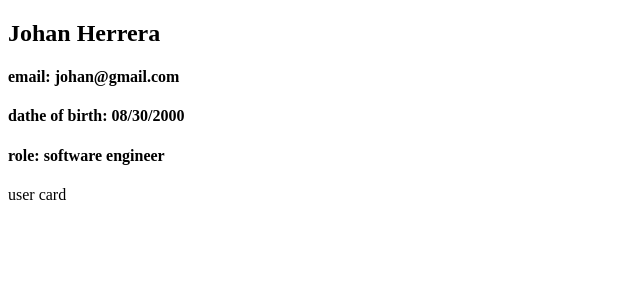
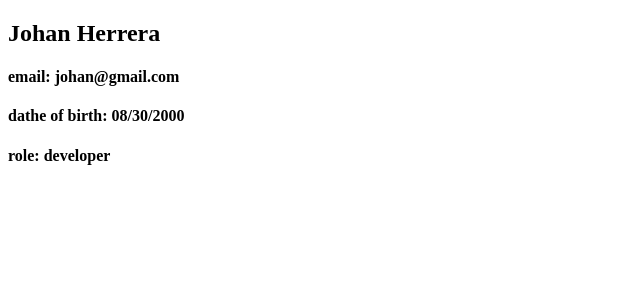
Before and after one commit to Johanh0/GI-React, a React (Vite) app: page / in a window 1280 px wide. Shown: the top 300 px of the page, without its empty margins (0-640 px from the left). Built offline with nearby package versions, Linux system fonts and the light colour scheme.

Commit message:
Challenge medium done.

```diff
--- a/src/App.jsx
+++ b/src/App.jsx
@@ -1,22 +1,15 @@
-import UserCard from "./components/UserCard";
+import BasicInfo from "./components/BasicInfo";
 
 function App() {
   return (
     <>
       <section>
-        <div>
-          <h2>Johan Herrera</h2>
-          <h4>
-            email: <span>johan@gmail.com</span>
-          </h4>
-          <h4>
-            dathe of birth: <span>08/30/2000</span>
-          </h4>
-          <h4>
-            role: <span>software engineer</span>
-          </h4>
-        </div>
-        <UserCard />
+        <BasicInfo
+          name="Johan Herrera"
+          email="johan@gmail.com"
+          dateOfBirth="08/30/2000"
+          role="developer"
+        />
       </section>
     </>
   );
--- /dev/null
+++ b/src/components/BasicInfo.jsx
@@ -0,0 +1,34 @@
+import React from "react";
+
+class BasicInfo extends React.Component {
+  constructor(props) {
+    super(props);
+    this.state = {
+      person: {
+        name: props.name,
+        email: props.email,
+        dateOfBirth: props.dateOfBirth,
+        role: props.role,
+      },
+    };
+  }
+
+  render() {
+    return (
+      <div>
+        <h2>{this.state.person.name}</h2>
+        <h4>
+          email: <span>{this.state.person.email}</span>
+        </h4>
+        <h4>
+          dathe of birth: <span>{this.state.person.dateOfBirth}</span>
+        </h4>
+        <h4>
+          role: <span>{this.state.person.role}</span>
+        </h4>
+      </div>
+    );
+  }
+}
+
+export default BasicInfo;
--- a/src/components/UserCard.jsx
+++ /dev/null
@@ -1,16 +0,0 @@
-import React from "react";
-
-class UserCard extends React.Component {
-  constructor(props) {
-    super(props);
-    this.state = {
-      person: {},
-    };
-  }
-
-  render() {
-    return <>user card</>;
-  }
-}
-
-export default UserCard;
```
Also changed, not shown: eslint.config.js (+17 -17 lines).
